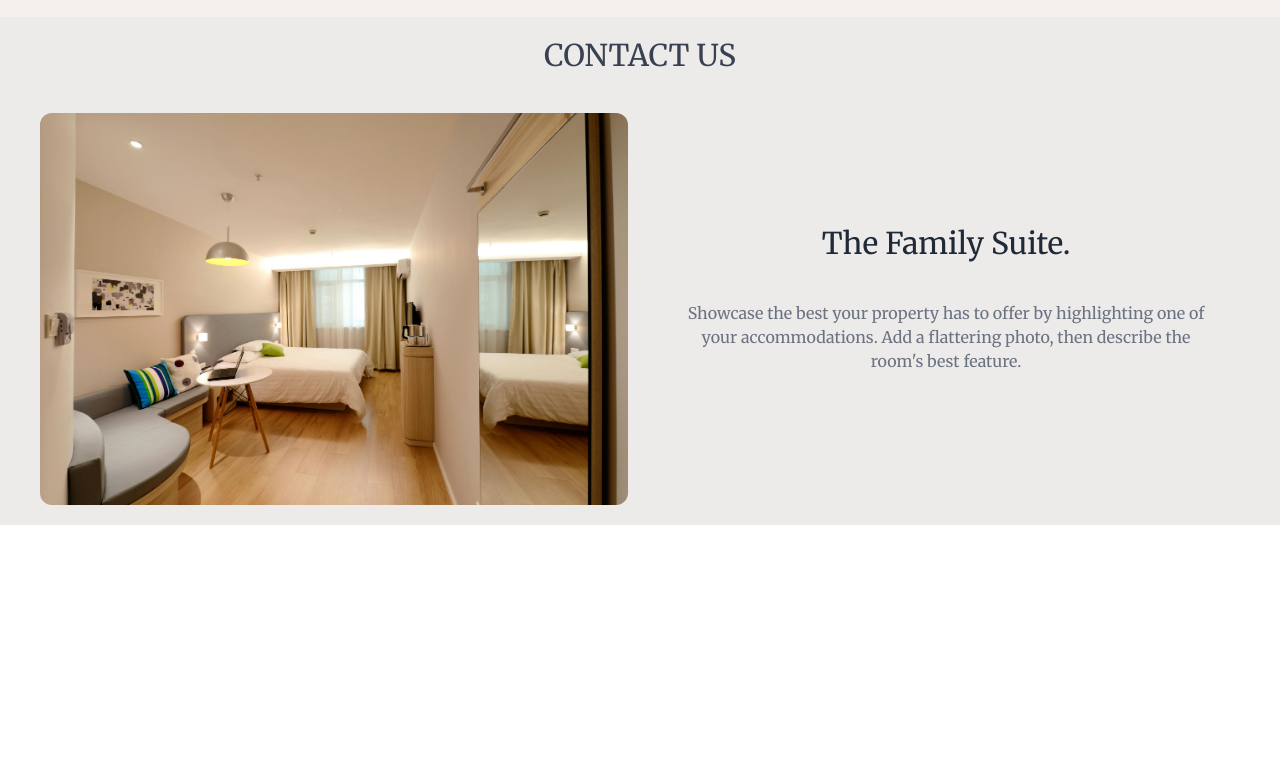
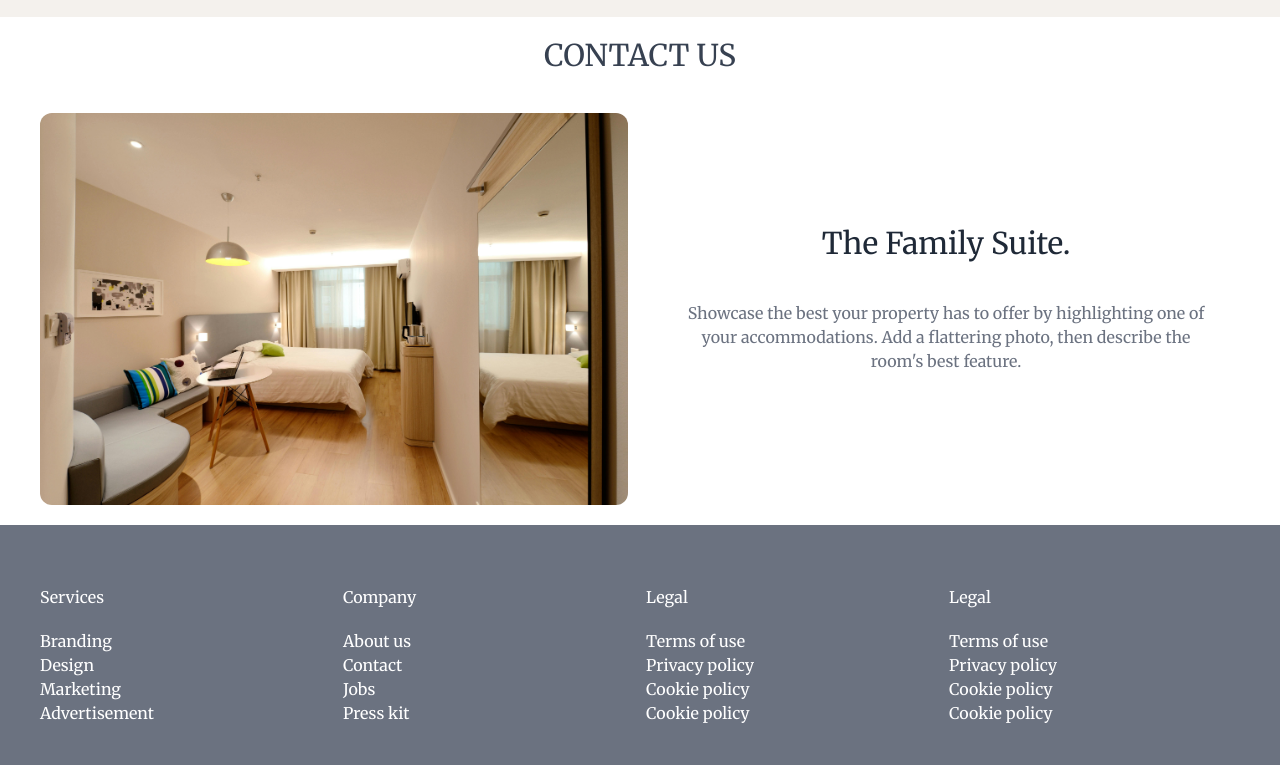
Before and after one commit to zinoo-dez/Hotel-Blog, a website: page src/index.html in a window 1280 px wide. Shown: the part 1916-2681 px from the top of the page. Before the commit the page ends 2441 px from the top, so only its background shows below. Drawn offline with nearby package versions, Linux system fonts and the light colour scheme.

Commit message:
footer-section-starting

```diff
--- a/src/index.html
+++ b/src/index.html
@@ -7,9 +7,11 @@
     <title>Hotel</title>
     <link rel="stylesheet" href="./output.css">
     <link rel="stylesheet" href="https://cdnjs.cloudflare.com/ajax/libs/font-awesome/6.6.0/css/all.min.css">
+
     <link href="https://unpkg.com/aos@2.3.1/dist/aos.css" rel="stylesheet">
     <link rel="stylesheet" href="./main.css">
     <script src="./javascript.js" defer></script>
+
     <link rel="stylesheet" href="./media.css">
 
 
@@ -18,7 +20,7 @@
 
 <body>
 
-
+    <!-- navbar section -->
 
     <div class="home flex justify-center items-center " id="home">
         <nav class="navbar flex justify-between py-4 px-5 items-center z-10">
@@ -51,6 +53,9 @@ text-xs" data-aos="fade-up" data-aos-duration="1500" data-aos-delay="500">Learn
         </div>
 
     </div>
+    <!-- navb bar section  -->
+
+
     <!-- service starts  -->
     <section class="services" id="services">
         <div class="text-center text-gray-700 text-3xl py-5 "><span class="uppercase">Our available services</span>
@@ -176,6 +181,49 @@ text-xs" data-aos="fade-up" data-aos-duration="1500" data-aos-delay="500">Learn
     <!-- section contact ends  -->
 
 
+    <section class="footer p-10 bg-gray-500 text-white">
+        <div class="row md:grid md:grid-cols-2 lg:grid-cols-4 gap-3">
+            <div class="col-span-1 flex-col justify-center items-center text-center">
+                <div class="flex-col justify-start items-start text-start">
+                    <h6 class="footer-title   my-5 py5">Services</h6>
+                    <a class="link link-hover block">Branding</a>
+                    <a class="link link-hover block">Design</a>
+                    <a class="link link-hover block">Marketing</a>
+                    <a class="link link-hover block">Advertisement</a>
+
+                </div>
+            </div>
+            <div class="col-span-1  flex-col justify-center items-center text-center">
+                <div class="flex-col justify-start items-start text-start">
+                    <h6 class="footer-title   my-5 py5">Company</h6>
+                    <a class="link link-hover block">About us</a>
+                    <a class="link link-hover block">Contact</a>
+                    <a class="link link-hover block">Jobs</a>
+                    <a class="link link-hover block">Press kit</a>
+                </div>
+            </div>
+            <div class="col-span-1  flex-col justify-center items-center text-center">
+                <div class="flex-col justify-start items-start text-start">
+                    <h6 class="footer-title   my-5 py5">Legal</h6>
+                    <a class="link link-hover block">Terms of use</a>
+                    <a class="link link-hover block">Privacy policy</a>
+                    <a class="link link-hover block">Cookie policy</a>
+                    <a class="link link-hover block">Cookie policy</a>
+                </div>
+            </div>
+            <div class="col-span-1  flex-col justify-center items-center text-center">
+                <div class="flex-col justify-start items-start text-start">
+                    <h6 class="footer-title   my-5 py5">Legal</h6>
+                    <a class="link link-hover block">Terms of use</a>
+                    <a class="link link-hover block">Privacy policy</a>
+                    <a class="link link-hover block">Cookie policy</a>
+                    <a class="link link-hover block">Cookie policy</a>
+                </div>
+            </div>
+        </div>
+    </section>
+
+
 
 
     <script src="https://unpkg.com/aos@2.3.1/dist/aos.js"></script>
--- a/src/main.css
+++ b/src/main.css
@@ -40,5 +40,4 @@
 .contact {
   width: 100%;
   padding: 0 2rem;
-  background-color: rgba(234, 230, 230, 0.837);
 }
```
Also changed, not shown: src/output.css.
